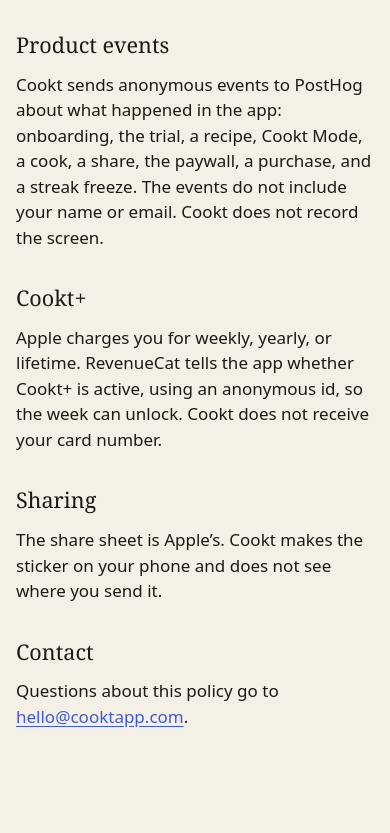
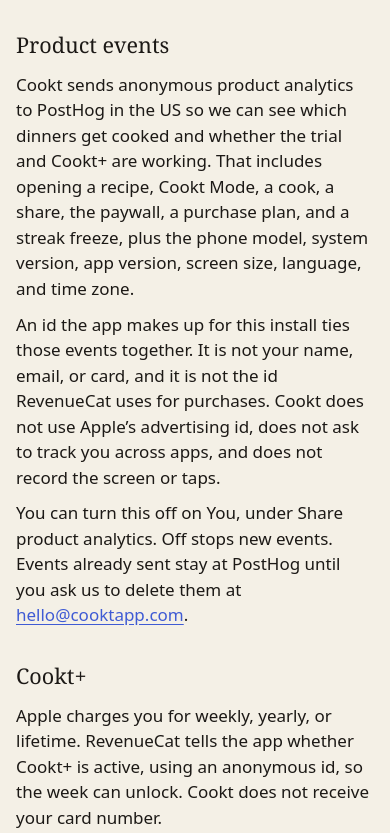
Before and after one commit to elinxaaa/cookt-site, a plain HTML site: page privacy/index.html in a window 390 px wide. Shown: the part 908-1741 px from the top of the page. Before the commit the page ends 1709 px from the top, so only its background shows below. Drawn offline with Linux system fonts and the light colour scheme.

Commit message:
Spell out the PostHog product analytics.
Name the events, the phone details, the install id, and how to turn sharing off. The privacy date is November 17, 2026.

Co-authored-by: Elina Zheng <elinxaaa@users.noreply.github.com>

```diff
--- a/privacy/index.html
+++ b/privacy/index.html
@@ -19,7 +19,7 @@
       </header>
 
       <h1>Privacy</h1>
-      <p class="dated">November 13, 2026</p>
+      <p class="dated">November 17, 2026</p>
 
       <p>Cookt does not ask you to make an account.</p>
 
@@ -40,7 +40,13 @@
 
       <h2>Product events</h2>
       <p>
-        Cookt sends anonymous events to PostHog about what happened in the app: onboarding, the trial, a recipe, Cookt Mode, a cook, a share, the paywall, a purchase, and a streak freeze. The events do not include your name or email. Cookt does not record the screen.
+        Cookt sends anonymous product analytics to PostHog in the US so we can see which dinners get cooked and whether the trial and Cookt+ are working. That includes opening a recipe, Cookt Mode, a cook, a share, the paywall, a purchase plan, and a streak freeze, plus the phone model, system version, app version, screen size, language, and time zone.
+      </p>
+      <p>
+        An id the app makes up for this install ties those events together. It is not your name, email, or card, and it is not the id RevenueCat uses for purchases. Cookt does not use Apple’s advertising id, does not ask to track you across apps, and does not record the screen or taps.
+      </p>
+      <p>
+        You can turn this off on You, under Share product analytics. Off stops new events. Events already sent stay at PostHog until you ask us to delete them at <a href="mailto:hello@cooktapp.com">hello@cooktapp.com</a>.
       </p>
 
       <h2>Cookt+</h2>
```
